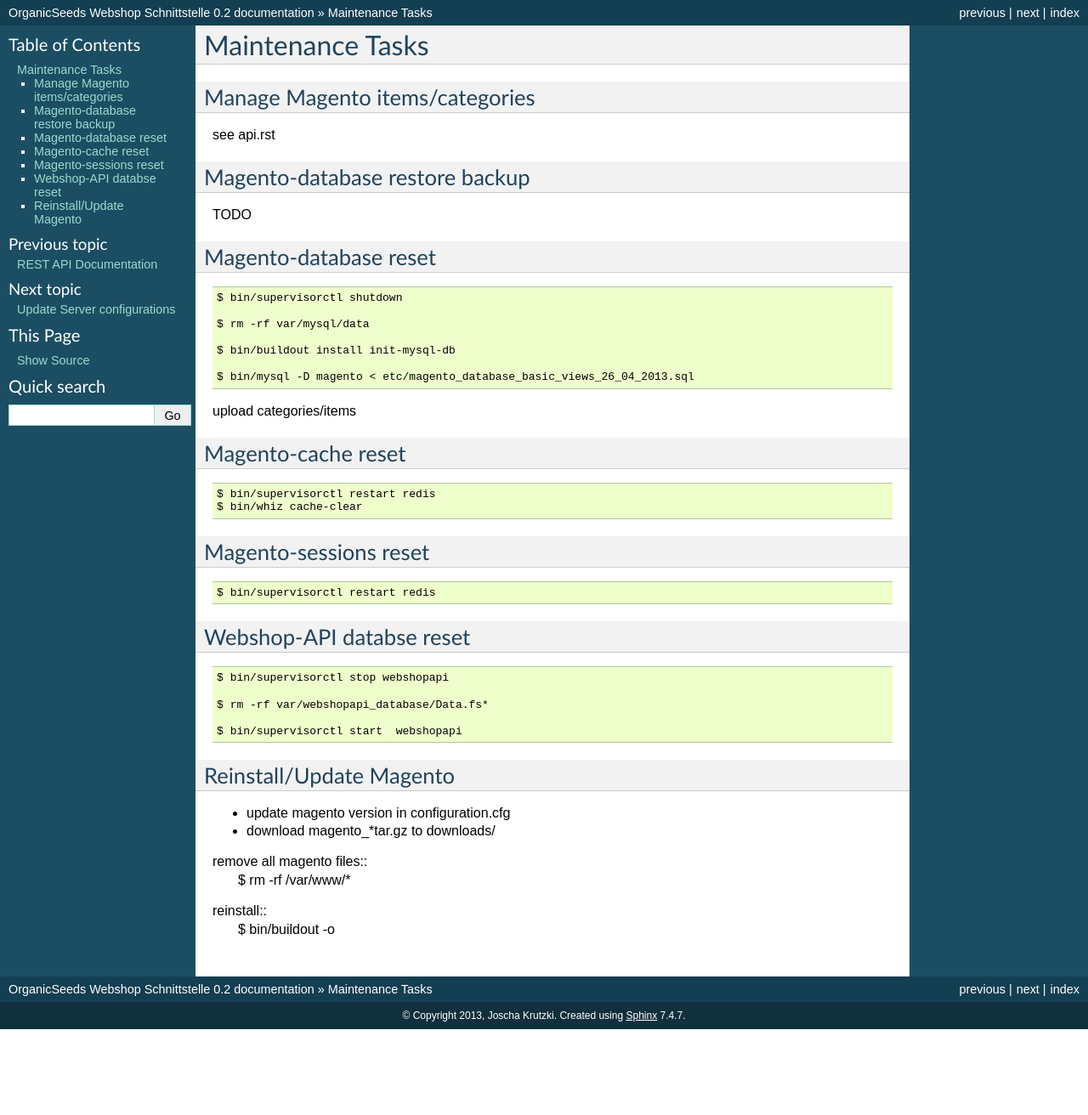
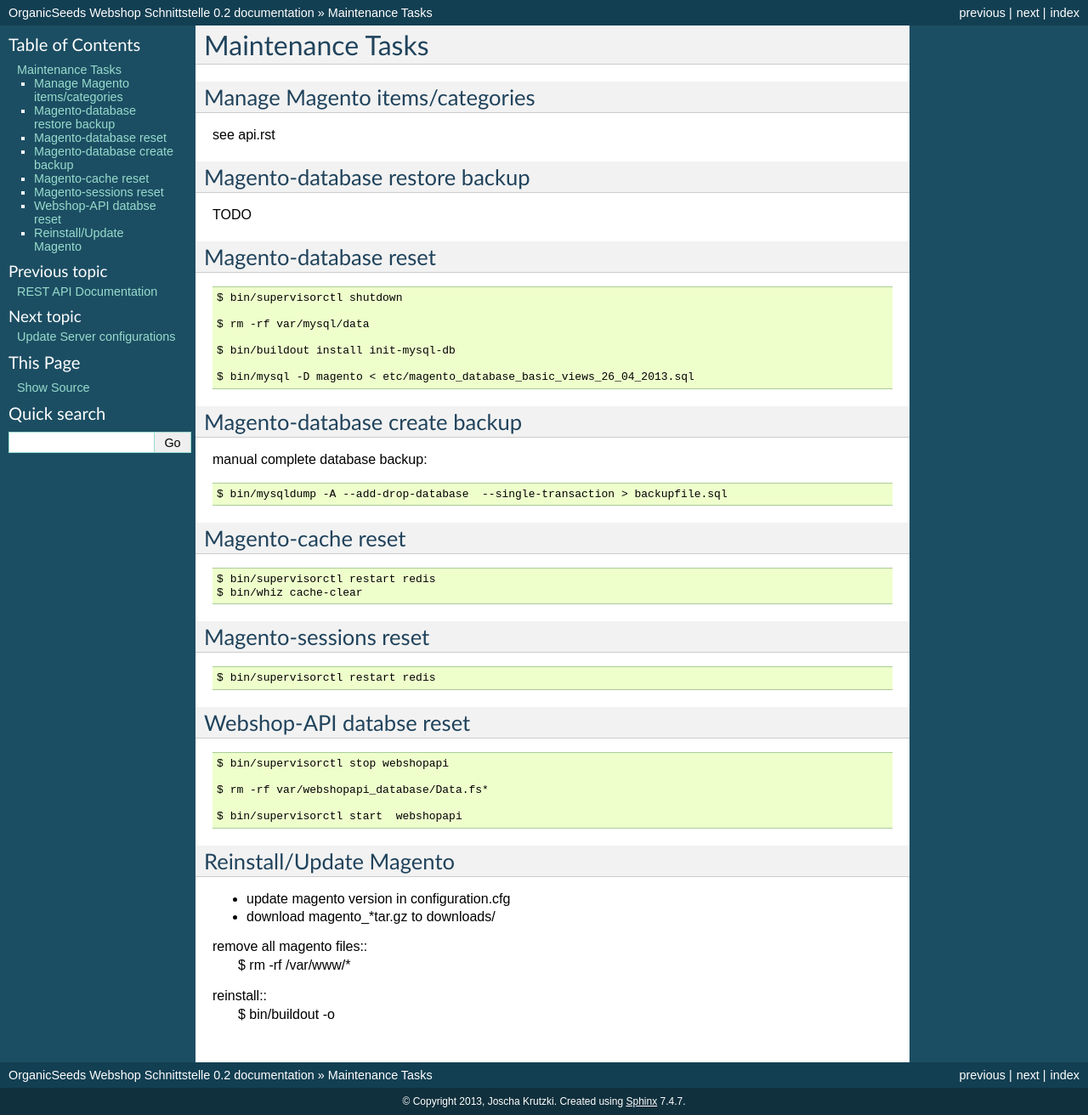
Before and after one commit to joka/buildout-magento-1, a Sphinx documentation site: the page built from docs/maintenance.rst, in a window 1280 px wide. Shown: the whole page at 85% size. Built offline with Sphinx 7.4.7, drawn with Linux system fonts in a browser that asks for light colours; before the commit the page ends 1211 px from its top, so only the background shows below that.

Commit message:
updated docs

```diff
--- a/docs/maintenance.rst
+++ b/docs/maintenance.rst
@@ -27,7 +27,13 @@ Magento-database reset
 
     $ bin/mysql -D magento < etc/magento_database_basic_views_26_04_2013.sql
 
-upload categories/items
+
+Magento-database create backup
+------------------------------
+
+manual complete database backup::
+
+    $ bin/mysqldump -A --add-drop-database  --single-transaction > backupfile.sql
 
 
 Magento-cache reset
```
Also changed, not shown: docs/api.rst (+15 -0 lines).
